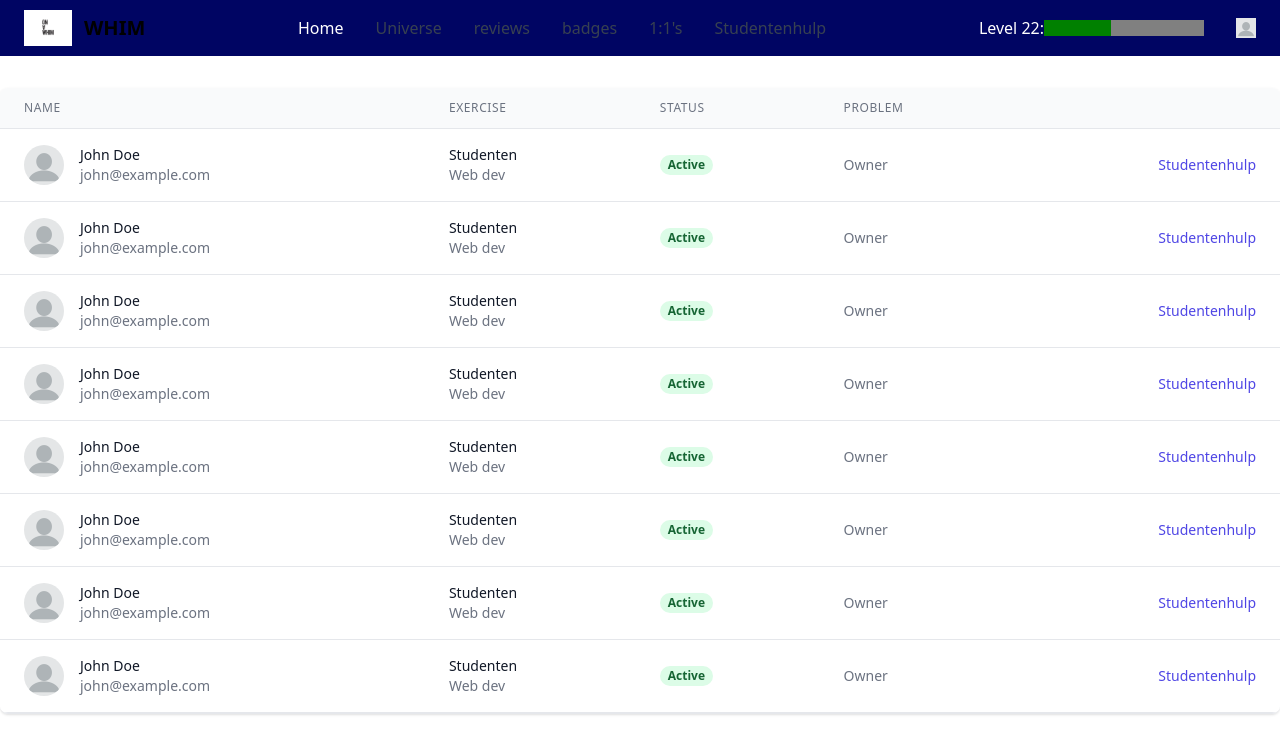
After one commit to HenryBenaye/WHIM, a PHP site: page /StudentenHulp.php in a window 1280 px wide. The commit adds this page. Shown: the top 754 px of the page. Run offline with PHP 8.4, Linux system fonts and the light colour scheme; some libraries are stand-ins or nearby versions.

Commit message:
header veranderin + login page add logo

```diff
--- /dev/null
+++ b/StudentenHulp.php
@@ -0,0 +1,265 @@
+
+    <head>
+<title>Whim</title>
+<meta name="description" content="Our first page">
+<meta name="keywords" content="html tutorial template">
+<script src="https://cdn.tailwindcss.com"></script>
+<?php include "header.php";?>
+</head>
+    <div class="mt-8">
+
+        </div>
+
+        <div class="flex flex-col mt-8">
+            <div class="-my-2 py-2 overflow-x-auto sm:-mx-6 sm:px-6 lg:-mx-8 lg:px-8">
+                <div class="align-middle inline-block min-w-full shadow overflow-hidden sm:rounded-lg border-b border-gray-200">
+                    <table class="min-w-full">
+                        <thead>
+                            <tr>
+                                <th class="px-6 py-3 border-b border-gray-200 bg-gray-50 text-left text-xs leading-4 font-medium text-gray-500 uppercase tracking-wider">Name</th>
+                                <th class="px-6 py-3 border-b border-gray-200 bg-gray-50 text-left text-xs leading-4 font-medium text-gray-500 uppercase tracking-wider">Exercise</th>
+                                <th class="px-6 py-3 border-b border-gray-200 bg-gray-50 text-left text-xs leading-4 font-medium text-gray-500 uppercase tracking-wider">Status</th>
+                                <th class="px-6 py-3 border-b border-gray-200 bg-gray-50 text-left text-xs leading-4 font-medium text-gray-500 uppercase tracking-wider">Problem</th>
+                                <th class="px-6 py-3 border-b border-gray-200 bg-gray-50"></th>
+                            </tr>
+                        </thead>
+
+                        <tbody class="bg-white">
+                            <tr>
+                                <td class="px-6 py-4 whitespace-no-wrap border-b border-gray-200">
+                                    <div class="flex items-center">
+                                        <div class="flex-shrink-0 h-10 w-10">
+                                            <img class="h-10 w-10 rounded-full" src="profilepic.png" alt="" />
+                                        </div>
+
+                                        <div class="ml-4">
+                                            <div class="text-sm leading-5 font-medium text-gray-900">John Doe</div>
+                                            <div class="text-sm leading-5 text-gray-500">john@example.com</div>
+                                        </div>
+                                    </div>
+                                </td>
+
+                                <td class="px-6 py-4 whitespace-no-wrap border-b border-gray-200">
+                                    <div class="text-sm leading-5 text-gray-900">Studenten</div>
+                                    <div class="text-sm leading-5 text-gray-500">Web dev</div>
+                                </td>
+
+                                <td class="px-6 py-4 whitespace-no-wrap border-b border-gray-200">
+                                    <span class="px-2 inline-flex text-xs leading-5 font-semibold rounded-full bg-green-100 text-green-800">Active</span>
+                                </td>
+
+                                <td class="px-6 py-4 whitespace-no-wrap border-b border-gray-200 text-sm leading-5 text-gray-500">Owner</td>
+
+                                <td class="px-6 py-4 whitespace-no-wrap text-right border-b border-gray-200 text-sm leading-5 font-medium">
+                                    <a href="#" class="text-indigo-600 hover:text-indigo-900">Studentenhulp</a>
+                                </td>
+                            </tr>
+                            <tr>
+                                <td class="px-6 py-4 whitespace-no-wrap border-b border-gray-200">
+                                    <div class="flex items-center">
+                                        <div class="flex-shrink-0 h-10 w-10">
+                                            <img class="h-10 w-10 rounded-full" src="profilepic.png" alt="" />
+                                        </div>
+
+                                        <div class="ml-4">
+                                            <div class="text-sm leading-5 font-medium text-gray-900">John Doe</div>
+                                            <div class="text-sm leading-5 text-gray-500">john@example.com</div>
+                                        </div>
+                                    </div>
+                                </td>
+
+                                <td class="px-6 py-4 whitespace-no-wrap border-b border-gray-200">
+                                    <div class="text-sm leading-5 text-gray-900">Studenten</div>
+                                    <div class="text-sm leading-5 text-gray-500">Web dev</div>
+                                </td>
+
+                                <td class="px-6 py-4 whitespace-no-wrap border-b border-gray-200">
+                                    <span class="px-2 inline-flex text-xs leading-5 font-semibold rounded-full bg-green-100 text-green-800">Active</span>
+                                </td>
+
+                                <td class="px-6 py-4 whitespace-no-wrap border-b border-gray-200 text-sm leading-5 text-gray-500">Owner</td>
+
+                                <td class="px-6 py-4 whitespace-no-wrap text-right border-b border-gray-200 text-sm leading-5 font-medium">
+                                    <a href="#" class="text-indigo-600 hover:text-indigo-900">Studentenhulp</a>
+                                </td>
+                            </tr>
+                            <tr>
+                                <td class="px-6 py-4 whitespace-no-wrap border-b border-gray-200">
+                                    <div class="flex items-center">
+                                        <div class="flex-shrink-0 h-10 w-10">
+                                            <img class="h-10 w-10 rounded-full" src="profilepic.png" alt="" />
+                                        </div>
+
+                                        <div class="ml-4">
+                                            <div class="text-sm leading-5 font-medium text-gray-900">John Doe</div>
+                                            <div class="text-sm leading-5 text-gray-500">john@example.com</div>
+                                        </div>
+                                    </div>
+                                </td>
+
+                                <td class="px-6 py-4 whitespace-no-wrap border-b border-gray-200">
+                                    <div class="text-sm leading-5 text-gray-900">Studenten</div>
+                                    <div class="text-sm leading-5 text-gray-500">Web dev</div>
+                                </td>
+
+                                <td class="px-6 py-4 whitespace-no-wrap border-b border-gray-200">
+                                    <span class="px-2 inline-flex text-xs leading-5 font-semibold rounded-full bg-green-100 text-green-800">Active</span>
+                                </td>
+
+                                <td class="px-6 py-4 whitespace-no-wrap border-b border-gray-200 text-sm leading-5 text-gray-500">Owner</td>
+
+                                <td class="px-6 py-4 whitespace-no-wrap text-right border-b border-gray-200 text-sm leading-5 font-medium">
+                                    <a href="#" class="text-indigo-600 hover:text-indigo-900">Studentenhulp</a>
+                                </td>
+                            </tr>
+                            <tr>
+                                <td class="px-6 py-4 whitespace-no-wrap border-b border-gray-200">
+                                    <div class="flex items-center">
+                                        <div class="flex-shrink-0 h-10 w-10">
+                                            <img class="h-10 w-10 rounded-full" src="profilepic.png" alt="" />
+                                        </div>
+
+                                        <div class="ml-4">
+                                            <div class="text-sm leading-5 font-medium text-gray-900">John Doe</div>
+                                            <div class="text-sm leading-5 text-gray-500">john@example.com</div>
+                                        </div>
+                                    </div>
+                                </td>
+
+                                <td class="px-6 py-4 whitespace-no-wrap border-b border-gray-200">
+                                    <div class="text-sm leading-5 text-gray-900">Studenten</div>
+                                    <div class="text-sm leading-5 text-gray-500">Web dev</div>
+                                </td>
+
+                                <td class="px-6 py-4 whitespace-no-wrap border-b border-gray-200">
+                                    <span class="px-2 inline-flex text-xs leading-5 font-semibold rounded-full bg-green-100 text-green-800">Active</span>
+                                </td>
+
+                                <td class="px-6 py-4 whitespace-no-wrap border-b border-gray-200 text-sm leading-5 text-gray-500">Owner</td>
+
+                                <td class="px-6 py-4 whitespace-no-wrap text-right border-b border-gray-200 text-sm leading-5 font-medium">
+                                    <a href="#" class="text-indigo-600 hover:text-indigo-900">Studentenhulp</a>
+                                </td>
+                            </tr>
+                            <tr>
+                                <td class="px-6 py-4 whitespace-no-wrap border-b border-gray-200">
+                                    <div class="flex items-center">
+                                        <div class="flex-shrink-0 h-10 w-10">
+                                            <img class="h-10 w-10 rounded-full" src="profilepic.png" alt="" />
+                                        </div>
+
+                                        <div class="ml-4">
+                                            <div class="text-sm leading-5 font-medium text-gray-900">John Doe</div>
+                                            <div class="text-sm leading-5 text-gray-500">john@example.com</div>
+                                        </div>
+                                    </div>
+                                </td>
+
+                                <td class="px-6 py-4 whitespace-no-wrap border-b border-gray-200">
+                                    <div class="text-sm leading-5 text-gray-900">Studenten</div>
+                                    <div class="text-sm leading-5 text-gray-500">Web dev</div>
+                                </td>
+
+                                <td class="px-6 py-4 whitespace-no-wrap border-b border-gray-200">
+                                    <span class="px-2 inline-flex text-xs leading-5 font-semibold rounded-full bg-green-100 text-green-800">Active</span>
+                                </td>
+
+                                <td class="px-6 py-4 whitespace-no-wrap border-b border-gray-200 text-sm leading-5 text-gray-500">Owner</td>
+
+                                <td class="px-6 py-4 whitespace-no-wrap text-right border-b border-gray-200 text-sm leading-5 font-medium">
+                                    <a href="#" class="text-indigo-600 hover:text-indigo-900">Studentenhulp</a>
+                                </td>
+                            </tr>
+                            <tr>
+                                <td class="px-6 py-4 whitespace-no-wrap border-b border-gray-200">
+                                    <div class="flex items-center">
+                                        <div class="flex-shrink-0 h-10 w-10">
+                                            <img class="h-10 w-10 rounded-full" src="profilepic.png" alt="" />
+                                        </div>
+
+                                        <div class="ml-4">
+                                            <div class="text-sm leading-5 font-medium text-gray-900">John Doe</div>
+                                            <div class="text-sm leading-5 text-gray-500">john@example.com</div>
+                                        </div>
+                                    </div>
+                                </td>
+
+                                <td class="px-6 py-4 whitespace-no-wrap border-b border-gray-200">
+                                    <div class="text-sm leading-5 text-gray-900">Studenten</div>
+                                    <div class="text-sm leading-5 text-gray-500">Web dev</div>
+                                </td>
+
+                                <td class="px-6 py-4 whitespace-no-wrap border-b border-gray-200">
+                                    <span class="px-2 inline-flex text-xs leading-5 font-semibold rounded-full bg-green-100 text-green-800">Active</span>
+                                </td>
+
+                                <td class="px-6 py-4 whitespace-no-wrap border-b border-gray-200 text-sm leading-5 text-gray-500">Owner</td>
+
+                                <td class="px-6 py-4 whitespace-no-wrap text-right border-b border-gray-200 text-sm leading-5 font-medium">
+                                    <a href="#" class="text-indigo-600 hover:text-indigo-900">Studentenhulp</a>
+                                </td>
+                            </tr>
+                            <tr>
+                                <td class="px-6 py-4 whitespace-no-wrap border-b border-gray-200">
+                                    <div class="flex items-center">
+                                        <div class="flex-shrink-0 h-10 w-10">
+                                            <img class="h-10 w-10 rounded-full" src="profilepic.png" alt="" />
+                                        </div>
+
+                                        <div class="ml-4">
+                                            <div class="text-sm leading-5 font-medium text-gray-900">John Doe</div>
+                                            <div class="text-sm leading-5 text-gray-500">john@example.com</div>
+                                        </div>
+                                    </div>
+                                </td>
+
+                                <td class="px-6 py-4 whitespace-no-wrap border-b border-gray-200">
+                                    <div class="text-sm leading-5 text-gray-900">Studenten</div>
+                                    <div class="text-sm leading-5 text-gray-500">Web dev</div>
+                                </td>
+
+                                <td class="px-6 py-4 whitespace-no-wrap border-b border-gray-200">
+                                    <span class="px-2 inline-flex text-xs leading-5 font-semibold rounded-full bg-green-100 text-green-800">Active</span>
+                                </td>
+
+                                <td class="px-6 py-4 whitespace-no-wrap border-b border-gray-200 text-sm leading-5 text-gray-500">Owner</td>
+
+                                <td class="px-6 py-4 whitespace-no-wrap text-right border-b border-gray-200 text-sm leading-5 font-medium">
+                                    <a href="#" class="text-indigo-600 hover:text-indigo-900">Studentenhulp</a>
+                                </td>
+                            </tr>
+                            <tr>
+                                <td class="px-6 py-4 whitespace-no-wrap border-b border-gray-200">
+                                    <div class="flex items-center">
+                                        <div class="flex-shrink-0 h-10 w-10">
+                                            <img class="h-10 w-10 rounded-full" src="profilepic.png" alt="" />
+                                        </div>
+
+                                        <div class="ml-4">
+                                            <div class="text-sm leading-5 font-medium text-gray-900">John Doe</div>
+                                            <div class="text-sm leading-5 text-gray-500">john@example.com</div>
+                                        </div>
+                                    </div>
+                                </td>
+
+                                <td class="px-6 py-4 whitespace-no-wrap border-b border-gray-200">
+                                    <div class="text-sm leading-5 text-gray-900">Studenten</div>
+                                    <div class="text-sm leading-5 text-gray-500">Web dev</div>
+                                </td>
+
+                                <td class="px-6 py-4 whitespace-no-wrap border-b border-gray-200">
+                                    <span class="px-2 inline-flex text-xs leading-5 font-semibold rounded-full bg-green-100 text-green-800">Active</span>
+                                </td>
+
+                                <td class="px-6 py-4 whitespace-no-wrap border-b border-gray-200 text-sm leading-5 text-gray-500">Owner</td>
+
+                                <td class="px-6 py-4 whitespace-no-wrap text-right border-b border-gray-200 text-sm leading-5 font-medium">
+                                    <a href="#" class="text-indigo-600 hover:text-indigo-900">Studentenhulp</a>
+                                </td>
+                            </tr>
+                        </tbody>
+                    </table>
+                </div>
+            </div>
+        </div>
+        </div>
--- a/header.php
+++ b/header.php
@@ -1,9 +1,9 @@
 <header>
     <nav class="bg-white border-gray-200 px-4 lg:px-6 py-2.5" style="background-color: #000563;">
         <div class="flex flex-wrap justify-between items-center mx-auto max-w-screen-xl">
-            <a href="https://flowbite.com" class="flex items-center">
-                <img src="https://flowbite.com/docs/images/logo.svg" class="mr-3 h-6 sm:h-9" alt="Flowbite Logo" />
-                <span class="self-center text-xl font-semibold whitespace-nowrap dark:text-white">Flowbite</span>
+            <a href="login.php" class="flex items-center">
+                <img src="On-A-WHIM.jpg" class="mr-3 h-6 sm:h-9" alt="WHIM Logo" />
+                <span class="self-center text-xl font-semibold whitespace-nowrap dark:text-white">WHIM</span>
             </a>
             <div class="flex items-center lg:order-2">
             <label class="text-white" for="file">Level 22: </label>
@@ -13,22 +13,22 @@
             <div class="hidden justify-between items-center w-full lg:flex lg:w-auto lg:order-1" id="mobile-menu-2">
                 <ul class="flex flex-col mt-4 font-medium lg:flex-row lg:space-x-8 lg:mt-0">
                     <li>
-                        <a href="#" class="block py-2 pr-4 pl-3 text-white rounded bg-primary-700 lg:bg-transparent lg:text-primary-700 lg:p-0 dark:text-white" aria-current="page">Home</a>
+                        <a href="https://ams.jarvis.bit-academy.nl/a/dashboard" class="block py-2 pr-4 pl-3 text-white rounded bg-primary-700 lg:bg-transparent lg:text-primary-700 lg:p-0 dark:text-white" aria-current="page">Home</a>
                     </li>
                     <li>
-                        <a href="#" class="block py-2 pr-4 pl-3 text-gray-700 border-b border-gray-100 hover:bg-gray-50 lg:hover:bg-transparent lg:border-0 lg:hover:text-primary-700 lg:p-0 dark:text-gray-400 lg:dark:hover:text-white dark:hover:bg-gray-700 dark:hover:text-white lg:dark:hover:bg-transparent dark:border-gray-700">Universe</a>
+                        <a href="https://ams.jarvis.bit-academy.nl/a/code/modules" class="block py-2 pr-4 pl-3 text-gray-700 border-b border-gray-100 hover:bg-gray-50 lg:hover:bg-transparent lg:border-0 lg:hover:text-primary-700 lg:p-0 dark:text-gray-400 lg:dark:hover:text-white dark:hover:bg-gray-700 dark:hover:text-white lg:dark:hover:bg-transparent dark:border-gray-700">Universe</a>
                     </li>
                     <li>
-                        <a href="#" class="block py-2 pr-4 pl-3 text-gray-700 border-b border-gray-100 hover:bg-gray-50 lg:hover:bg-transparent lg:border-0 lg:hover:text-primary-700 lg:p-0 dark:text-gray-400 lg:dark:hover:text-white dark:hover:bg-gray-700 dark:hover:text-white lg:dark:hover:bg-transparent dark:border-gray-700">reviews</a>
+                        <a href="https://ams.jarvis.bit-academy.nl/a/code/reviews?state=OPEN" class="block py-2 pr-4 pl-3 text-gray-700 border-b border-gray-100 hover:bg-gray-50 lg:hover:bg-transparent lg:border-0 lg:hover:text-primary-700 lg:p-0 dark:text-gray-400 lg:dark:hover:text-white dark:hover:bg-gray-700 dark:hover:text-white lg:dark:hover:bg-transparent dark:border-gray-700">reviews</a>
                     </li>
                     <li>
-                        <a href="#" class="block py-2 pr-4 pl-3 text-gray-700 border-b border-gray-100 hover:bg-gray-50 lg:hover:bg-transparent lg:border-0 lg:hover:text-primary-700 lg:p-0 dark:text-gray-400 lg:dark:hover:text-white dark:hover:bg-gray-700 dark:hover:text-white lg:dark:hover:bg-transparent dark:border-gray-700">badges</a>
+                        <a href="https://ams.jarvis.bit-academy.nl/a/badges" class="block py-2 pr-4 pl-3 text-gray-700 border-b border-gray-100 hover:bg-gray-50 lg:hover:bg-transparent lg:border-0 lg:hover:text-primary-700 lg:p-0 dark:text-gray-400 lg:dark:hover:text-white dark:hover:bg-gray-700 dark:hover:text-white lg:dark:hover:bg-transparent dark:border-gray-700">badges</a>
                     </li>
                     <li>
-                        <a href="#" class="block py-2 pr-4 pl-3 text-gray-700 border-b border-gray-100 hover:bg-gray-50 lg:hover:bg-transparent lg:border-0 lg:hover:text-primary-700 lg:p-0 dark:text-gray-400 lg:dark:hover:text-white dark:hover:bg-gray-700 dark:hover:text-white lg:dark:hover:bg-transparent dark:border-gray-700">1:1's</a>
+                        <a href="https://ams.jarvis.bit-academy.nl/a/one-on-one" class="block py-2 pr-4 pl-3 text-gray-700 border-b border-gray-100 hover:bg-gray-50 lg:hover:bg-transparent lg:border-0 lg:hover:text-primary-700 lg:p-0 dark:text-gray-400 lg:dark:hover:text-white dark:hover:bg-gray-700 dark:hover:text-white lg:dark:hover:bg-transparent dark:border-gray-700">1:1's</a>
                     </li>
                     <li>
-                        <a href="#" class="block py-2 pr-4 pl-3 text-gray-700 border-b border-gray-100 hover:bg-gray-50 lg:hover:bg-transparent lg:border-0 lg:hover:text-primary-700 lg:p-0 dark:text-gray-400 lg:dark:hover:text-white dark:hover:bg-gray-700 dark:hover:text-white lg:dark:hover:bg-transparent dark:border-gray-700">Studentenhulp</a>
+                        <a href="StudentenHulp.php" class="block py-2 pr-4 pl-3 text-gray-700 border-b border-gray-100 hover:bg-gray-50 lg:hover:bg-transparent lg:border-0 lg:hover:text-primary-700 lg:p-0 dark:text-gray-400 lg:dark:hover:text-white dark:hover:bg-gray-700 dark:hover:text-white lg:dark:hover:bg-transparent dark:border-gray-700">Studentenhulp</a>
                     </li>
                 </ul>
             </div>
--- a/index.php
+++ b/index.php
@@ -11,7 +11,6 @@
 <div>
     <div>
 
-    </div>
 </div>
 </body>
 </html>
```
Also changed, not shown: login.php (added, +74 -0 lines), On-A-WHIM.jpg (added).
